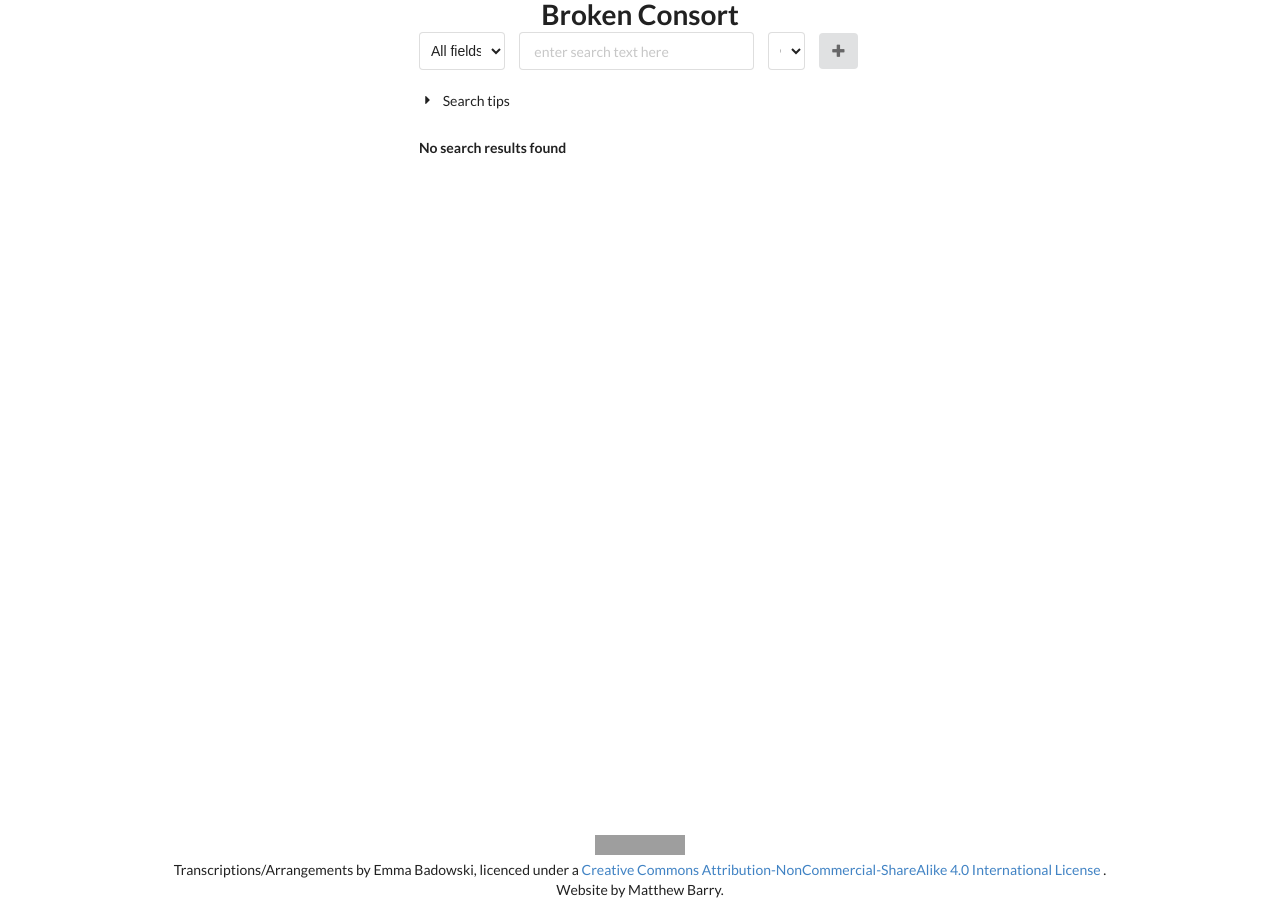
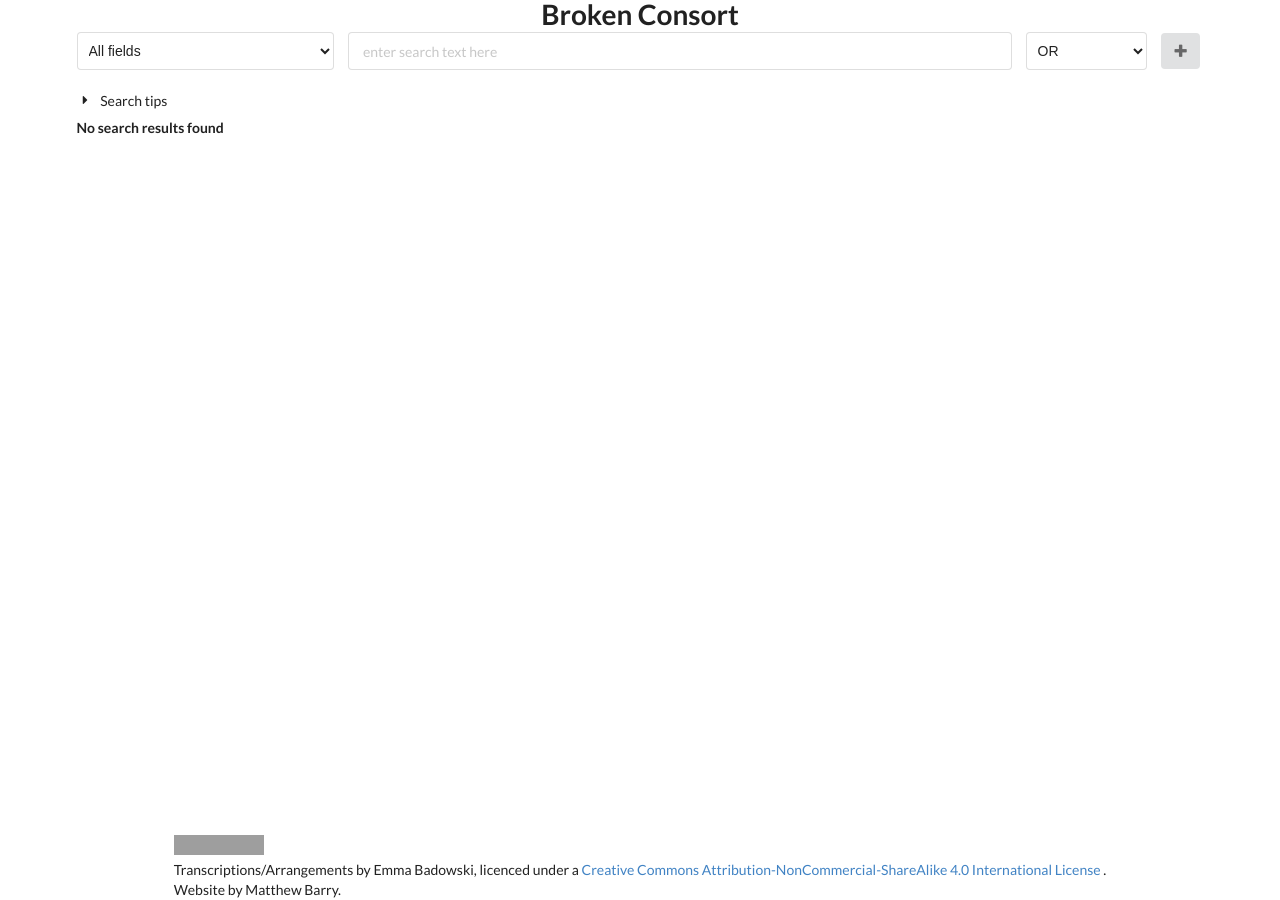
Before and after one commit to ernieejo/emmabadowski.github.io, a Jekyll site: the page built from index.html, in a window 1280 px wide. Built offline with Jekyll 4.4.1, drawn with Linux system fonts in a browser that asks for light colours; nearby versions of some CDN libraries; comment, search, counter and statistics services are not loaded; grey boxes are pictures that could not be loaded.

Commit message:
restructured site for better styling, added some basic styling.

```diff
--- a/_layouts/default.html
+++ b/_layouts/default.html
@@ -8,15 +8,16 @@
 <main>
  {{content}}
 </main>
-<footer class="ui center aligned container">
- <a rel="license" href="http://creativecommons.org/licenses/by-nc-sa/4.0/">
+<footer>
+ <div><a rel="license" href="http://creativecommons.org/licenses/by-nc-sa/4.0/">
   <img alt="Creative Commons License" style="border-width:0" src="https://i.creativecommons.org/l/by-nc-sa/4.0/88x31.png" />
- </a><br />
- Transcriptions/Arrangements by Emma Badowski, licenced under a
- <a rel="license" href="http://creativecommons.org/licenses/by-nc-sa/4.0/">
-  Creative Commons Attribution-NonCommercial-ShareAlike 4.0 International License
- </a>.<br />
- Website by Matthew Barry.
+ </a></div>
+ <p>Transcriptions/Arrangements by Emma Badowski, licenced under a
+  <a rel="license" href="http://creativecommons.org/licenses/by-nc-sa/4.0/">
+   Creative Commons Attribution-NonCommercial-ShareAlike 4.0 International License
+  </a>. <br />
+  Website by Matthew Barry.
+ </p>
 
 </footer>
 </body>
--- a/index.html
+++ b/index.html
@@ -2,7 +2,8 @@
 title: Songs
 layout: default
 ---
-
+<div class="top-content">
+    <div class="ui container">
         <form class="ui form" method="get" id="search_form">
             <div class="inline fields">
                 <div class="four wide field">
@@ -28,8 +29,9 @@ layout: default
                 </button>
             </div>
         </form>
-
-<div class="ui accordion">
+    </div>
+    <div class="ui container">
+        <div class="ui fluid accordion">
             <div class="title">
                 <i class="dropdown icon"></i>
                 Search tips
@@ -65,8 +67,11 @@ layout: default
                 </ul>
             </div>
         </div>
-<br />
+    </div>
+</div>
 
+<div class="bottom-content">
+    <div class="ui container">
         <div id="param_labels" class="ui labels"></div>
 
         <div id="search_window">
@@ -81,3 +86,5 @@ layout: default
                 <tbody id="search_results"></tbody>
             </table>
         </div>
+    </div>
+</div>
--- a/js/search.js
+++ b/js/search.js
@@ -153,7 +153,7 @@ function generate_param_labels(params, uniqueFields){
         query = query.join(', ');
         //syntax based on SemanticUI labels
         $param_labels.append(`
-        <div class="ui large blue label">${prefix}
+        <div class="ui large yellow label">${prefix}
             <div class="detail">${query}</div>
             <i class="delete icon" onclick="delete_param('${field}')"></i>
         </div>
```
Lines whose indentation alone changed are shown as unchanged.
